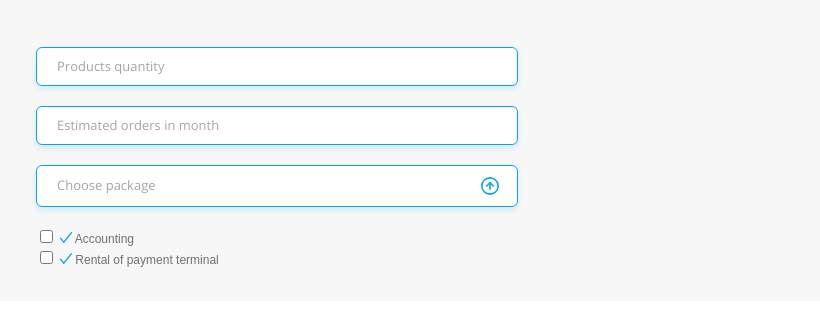
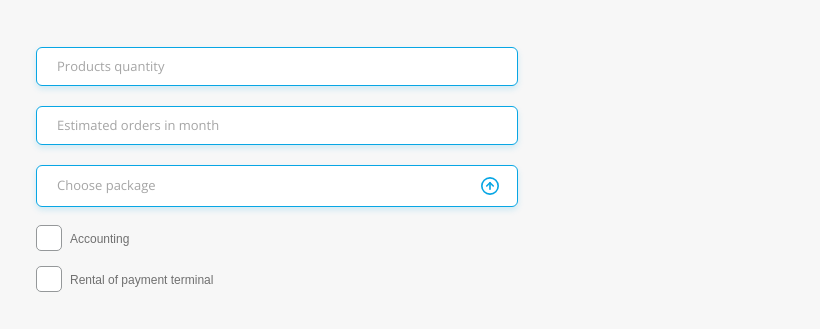
Before and after one commit to karolina-rachuta/bestshop_calc, a website: page index.html in a window 1280 px wide. Shown: the part 128-458 px from the top of the page, without its empty margins (104-924 px from the left). Drawn offline with nearby package versions, Linux system fonts and the light colour scheme.

Commit message:
styling checkboxes

```diff
--- a/index.html
+++ b/index.html
@@ -38,13 +38,11 @@
                         </div>
                         <div class="checkbox_box left-colmun">
                             <input class="checkbox" type="checkbox" id="accounting">
-                            <label for="accounting"><img src="./src/assets/Checkmark.svg" alt="Checkmark">
-                                Accounting</label>
+                            <label for="accounting">Accounting</label>
                         </div>
                         <div class="checkbox_box left-colmun">
                             <input class="checkbox" type="checkbox" id="terminal">
-                            <label for="terminal"> <img src="./src/assets/Checkmark.svg" alt="Checkmark"> Rental of
-                                payment terminal</label>
+                            <label for="terminal">Rental of payment terminal</label>
                         </div>
                     </div>
                     <div class="calculator_column calculator_column-right">
--- a/src/styles/app.css
+++ b/src/styles/app.css
@@ -41,27 +41,20 @@ body {
   display: flex;
   justify-content: center;
   align-items: start;
-  gap: 47px;
+  gap: 100px;
   width: 100%;
   max-width: 1000px;
   height: 100%;
 }
 
-.calculator_column-right{
+.calculator_column-right {
   display: flex;
   flex-direction: column;
   align-items: end;
   justify-content: start;
   width: 100%;
 }
-.calculator .calculator_container .calculator_box .calculator_column {
-  /* display: flex;
-  flex-direction: column;
-  justify-content: start;
-  align-items: start; */
-  /* width: 100%; */
-  /* height: 100%; */
-}
+
 .calculator_inputbox,
 .calculator_select {
   width: 100%;
@@ -110,6 +103,7 @@ width: 100%;
   right: 14px;
   top: 11px;
 }
+
 /*
 .input_package::after {
   content: attr(data-rotate);
@@ -179,11 +173,10 @@ width: 100%;
 }
 
 .right-column:last-child {
-  background: #08A6E4;
+  background: #08a6e4;
   max-width: 150px;
   width: 100%;
 }
-
 
 .calculator-line span:last-child {
   font-weight: bold;
@@ -194,10 +187,42 @@ font-weight: bold;
   height: 100%;
 }
 
-/* .arrow_rotate {
-  transform: rotate(180deg);
+[type="checkbox"] {
+  opacity: 0;
 }
 
-.img_arrow {
-  display: block;
-} */
+[type="checkbox"] + label {
+  position: relative;
+  cursor: pointer;
+  display: inline-block;
+  color: #707070;
+  font-size: 12px;
+  font-family: "Open-Sand", sans-serif;
+  margin-bottom: 20px;
+  line-height: 1.42;
+  padding-left: 10px;
+}
+
+[type="checkbox"] + label::before {
+  content: "";
+  position: absolute;
+  left: -23px;
+  top: -5px;
+  width: 24px;
+  height: 24px;
+  outline: 1px solid #95989a;
+  background-color: #ffffff;
+  border-radius: 4px;
+}
+
+[type="checkbox"]:checked + label::after {
+  content: "";
+  position: absolute;
+  left: -18px;
+  top: 0px;
+  width: 15px;
+  height: 15px;
+  background-image: url("../assets/Checkmark.svg");
+  background-size: contain;
+  background-repeat: no-repeat;
+}
```
Lines whose indentation alone changed are shown as unchanged.
